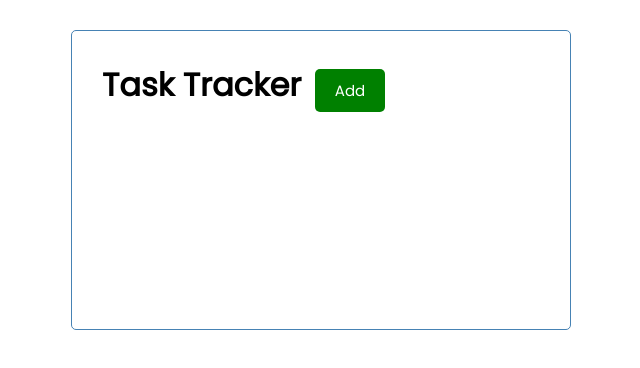
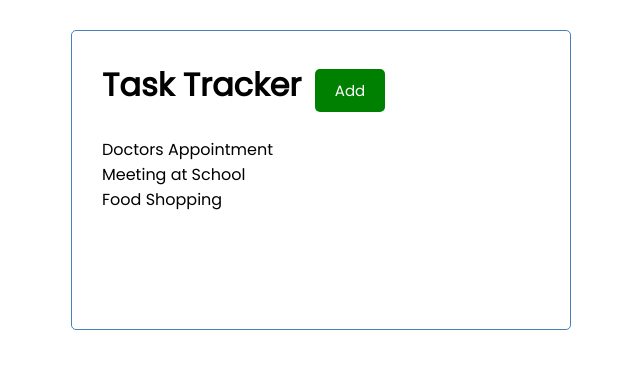
Before and after one commit to fzamiche/angular-task-tracker, an Angular app: page / in a window 1280 px wide. Shown: the top 368 px of the page, without its empty margins (319-959 px from the left). Built offline with nearby package versions, Linux system fonts and the light colour scheme.

Commit message:
Add `tasks` component

```diff
--- a/src/app/app.component.html
+++ b/src/app/app.component.html
@@ -1,3 +1,4 @@
 <div class="container">
   <app-header></app-header>
+  <app-tasks></app-tasks>
 </div>
--- a/src/app/app.module.ts
+++ b/src/app/app.module.ts
@@ -5,12 +5,14 @@
 import { AppComponent } from './app.component';
 import { HeaderComponent } from './components/header/header.component';
 import { ButtonComponent } from './components/button/button.component';
+import { TasksComponent } from './components/tasks/tasks.component';
 
 @NgModule({
   declarations: [
     AppComponent,
     HeaderComponent,
-    ButtonComponent
+    ButtonComponent,
+    TasksComponent
   ],
   imports: [
     BrowserModule,
--- /dev/null
+++ b/src/app/components/tasks/tasks.component.html
@@ -0,0 +1 @@
+<p *ngFor="let task of tasks">{{ task.text }}</p>
--- /dev/null
+++ b/src/app/components/tasks/tasks.component.ts
@@ -0,0 +1,14 @@
+import { Component } from '@angular/core';
+import {Task} from "../../models/Task";
+import {TASKS} from "../../../assets/mock-tasks";
+
+@Component({
+  selector: 'app-tasks',
+  templateUrl: './tasks.component.html',
+  styleUrls: ['./tasks.component.css']
+})
+export class TasksComponent {
+
+  tasks: Task[] = TASKS;
+
+}
--- /dev/null
+++ b/src/app/models/Task.ts
@@ -0,0 +1,6 @@
+export interface Task{
+  id?: number;
+  text: string;
+  day: string;
+  reminder: boolean;
+}
--- /dev/null
+++ b/src/assets/mock-tasks.ts
@@ -0,0 +1,22 @@
+import { Task } from '../app/models/Task';
+
+export const TASKS:Task[] = [
+  {
+    id: 1,
+    text: 'Doctors Appointment',
+    day: 'May 5th at 2:30pm',
+    reminder: true,
+  },
+  {
+    id: 2,
+    text: 'Meeting at School',
+    day: 'May 6th at 1:30pm',
+    reminder: true,
+  },
+  {
+    id: 3,
+    text: 'Food Shopping',
+    day: 'May 7th at 12:30pm',
+    reminder: false,
+  },
+];
```
Also changed, not shown: src/app/components/tasks/tasks.component.css (added), 1 other file (tests, documents, lock files or other folders).
